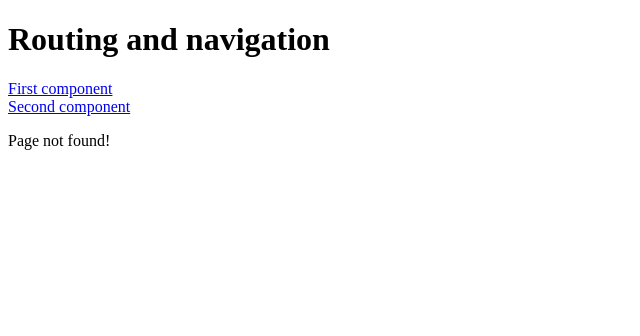
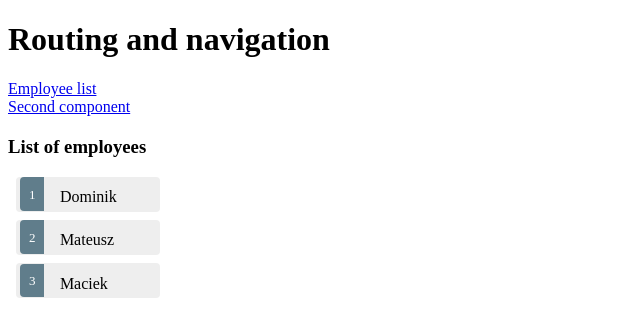
Before and after one commit to shavack/AngularWorkshop, an Angular app in the folder hello-world/: page /employee-list in a window 1280 px wide. Before the commit this address had no page. Shown: the top 336 px of the page, without its empty margins (0-640 px from the left). Built offline with nearby package versions, Linux system fonts and the light colour scheme.

Commit message:
slight refactoring

```diff
--- a/hello-world/src/app/app-routing.module.ts
+++ b/hello-world/src/app/app-routing.module.ts
@@ -8,11 +8,11 @@ import { EmployeeOverviewComponent } from './employee-overview/employee-overview
 import { PageNotFoundComponent } from './page-not-found/page-not-found.component';
 
 const routes: Routes = [
-  { path: '', redirectTo: '/first', pathMatch: 'full' },
-  { path: 'first', component: EmployeeListComponent },
+  { path: '', redirectTo: '/employee-list', pathMatch: 'full' },
+  { path: 'employee-list', component: EmployeeListComponent },
   { path: 'second', component: SecondComponent },
   {
-    path: 'first/:id',
+    path: 'employee-list/:id',
     component: EmployeeDetailComponent,
     children: [
       { path: 'overview', component: EmployeeOverviewComponent },
--- a/hello-world/src/app/app.component.html
+++ b/hello-world/src/app/app.component.html
@@ -1,6 +1,6 @@
 <h1>Routing and navigation</h1>
 <nav>
-  <a routerLink="/first">First component</a>
+  <a routerLink="/employee-list">Employee list</a>
   <br />
   <a routerLink="/second">Second component</a>
 </nav>
--- a/hello-world/src/app/app.module.ts
+++ b/hello-world/src/app/app.module.ts
@@ -9,7 +9,7 @@ import { HttpClientModule } from '@angular/common/http';
 @NgModule({
   declarations: [AppComponent, routingComponents],
   imports: [BrowserModule, AppRoutingModule, FormsModule, HttpClientModule],
-  providers: [EmployeeService],
+  providers: [],
   bootstrap: [AppComponent],
 })
 export class AppModule {}
--- a/hello-world/src/app/employee-detail/employee-detail.component.ts
+++ b/hello-world/src/app/employee-detail/employee-detail.component.ts
@@ -2,7 +2,7 @@ import { Component, OnInit } from '@angular/core';
 import { ActivatedRoute, Router, ParamMap } from '@angular/router';
 
 @Component({
-  selector: 'app-third',
+  selector: 'app-employee-detail',
   template: `
     <p>You selected employee {{ employeeId }}</p>
     <p>
--- a/hello-world/src/app/employee-list/employee-list.component.ts
+++ b/hello-world/src/app/employee-list/employee-list.component.ts
@@ -3,9 +3,8 @@ import { EmployeeService } from '../employee.service';
 import { Router, ActivatedRoute, ParamMap } from '@angular/router';
 
 @Component({
-  selector: 'app-test',
+  selector: 'app-employee-list',
   template: `
-    <h3>First component</h3>
     <h2>{{ errorMsg }}</h2>
     <h3>List of employees</h3>
     <ul class="items">
```
Also changed, not shown: 1 other file (tests, documents, lock files or other folders).
